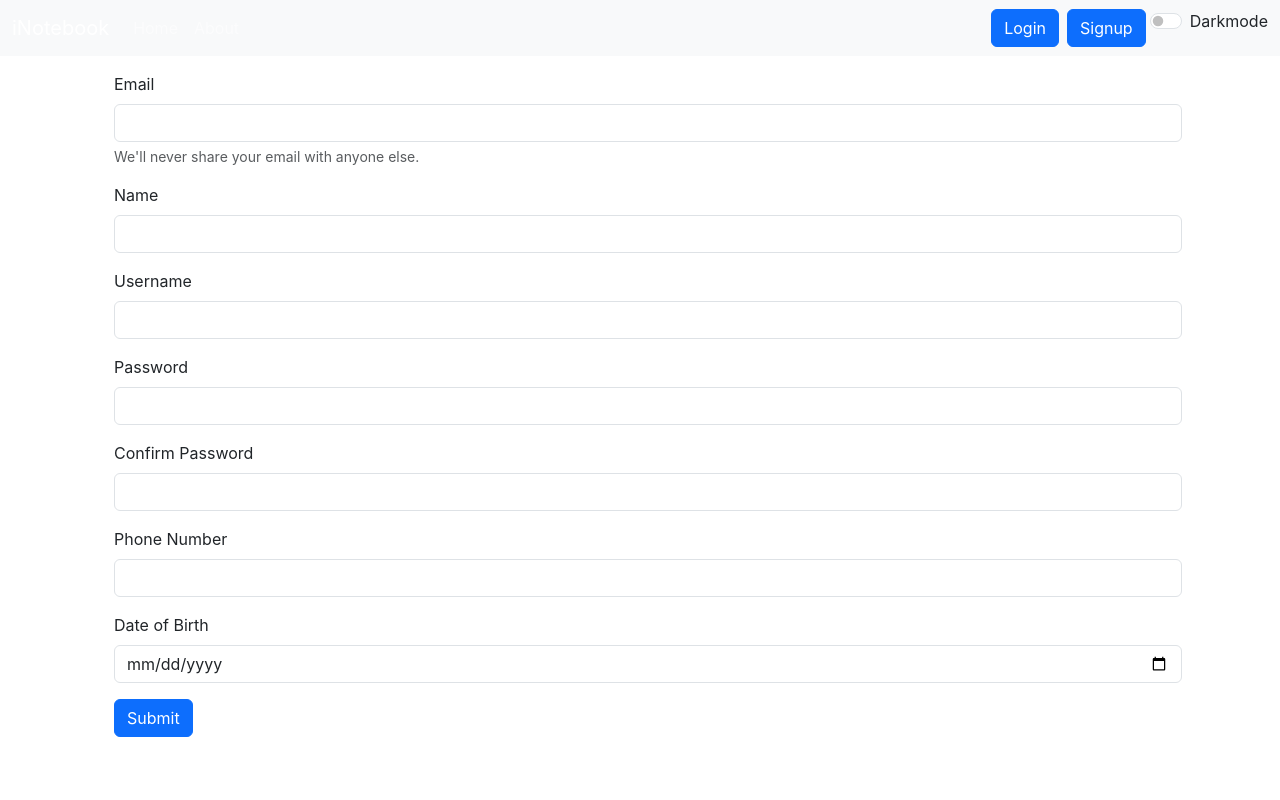
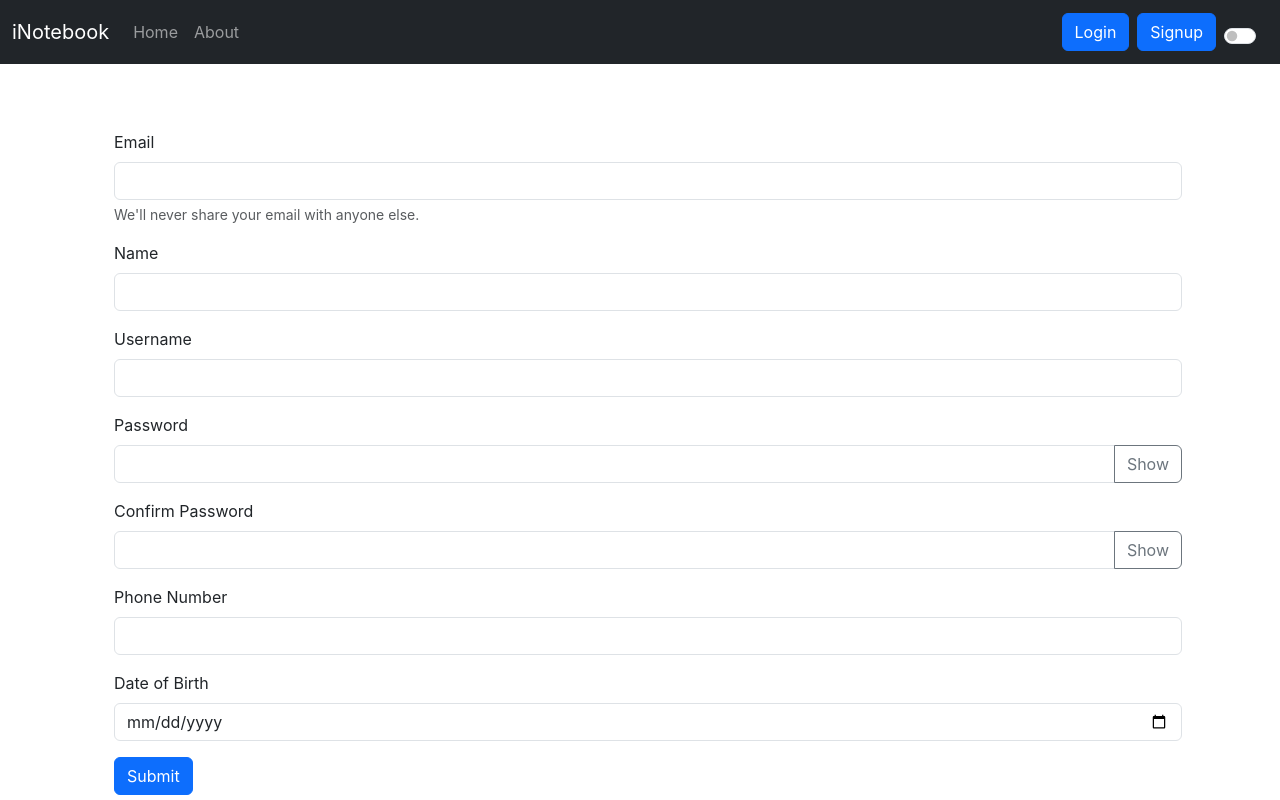
Before and after one commit to INVINCIBLE06/inotebook, a React (Create React App) app in the folder frontend/: page /signup in a window 1280 px wide. Built offline with nearby package versions, Linux system fonts and the light colour scheme.

Commit message:
Alert is working Now

```diff
--- a/frontend/package.json
+++ b/frontend/package.json
@@ -7,6 +7,7 @@
     "@testing-library/react": "^13.4.0",
     "@testing-library/user-event": "^13.5.0",
     "concurrently": "^8.2.1",
+    "fortawesome": "^0.0.1-security",
     "react": "^18.2.0",
     "react-dom": "^18.2.0",
     "react-router-dom": "^6.16.0",
--- a/frontend/src/App.js
+++ b/frontend/src/App.js
@@ -6,22 +6,38 @@ import { About } from "./components/About";
 import { Home } from "./components/Home";
 import Login from "./components/Login";
 import Signup from "./components/Signup";
-
-// import Alert from "./components/Alert";
+import { useState } from "react";
+import Alert from "./components/Alert";
 
 function App() {
+
+  const[alert, setAlert] = useState(null);
+
+  const showAlert = (message, type) =>
+  {
+    setAlert
+    ({
+      msg : message,
+      type : type
+    });
+    setTimeout(() =>
+    {
+      setAlert(null);
+    }, 1500);
+  }
+
   return (
     <>
       <NoteState>
         <Router>
           <Navbar />
-          {/* <Alert message="This is a amazing react course"/> */}
+          <Alert alert={alert}/>
           <div className="container">
             <Routes>
-              <Route path="/" element={<Home />} />
+              <Route path="/" element={<Home showAlert={showAlert} />} />
               <Route path="/about" element={<About />} />
-              <Route path="/login" element={<Login />} />
-              <Route path="/signup" element={<Signup />} />
+              <Route path="/login" element={<Login showAlert={showAlert} />} />
+              <Route path="/signup" element={<Signup showAlert={showAlert} />} />
             </Routes>
           </div>
         </Router>
--- a/frontend/src/components/AddNote.js
+++ b/frontend/src/components/AddNote.js
@@ -1,7 +1,7 @@
 import React, { useContext, useState } from "react";
 import noteContext from "../context/notes/noteContext";
 
-const AddNote = () => {
+const AddNote = (props) => {
   const context =  useContext(noteContext);
   const { addNote } = context;
   const [note, setNote] = useState({title: "", description: "", tag: ""})
@@ -11,6 +11,7 @@ const AddNote = () => {
     e.preventDefault();
     addNote(note.title, note.description, note.tag);
     setNote({title: "", description: "", tag: ""});
+    props.showAlert('Added Successfully', 'success');
 
   }
 
--- a/frontend/src/components/Alert.js
+++ b/frontend/src/components/Alert.js
@@ -1,13 +1,18 @@
-import React from "react";
+import React from 'react'
 
-const Alert = (props) => {
+function Alert(props) {
+    const capitalize = (word) =>
+    {
+        const lower = word.toLowerCase();
+        return lower.charAt(0).toUpperCase() + lower.slice(1);
+    }
   return (
-    <div>
-      <div className="alert alert-primary" role="alert">
-        {props.message}
-      </div>
+    <div style={{height: '50px'}}>
+    {props.alert && <div className = {`alert alert-${props.alert.type} alert-dismissible fade show`} role="alert">
+        <strong>{capitalize(props.alert.type)}</strong>: {props.alert.msg}
+    </div>}
     </div>
-  );
-};
+  )
+}
 
-export default Alert;
+export default Alert
--- a/frontend/src/components/Home.js
+++ b/frontend/src/components/Home.js
@@ -1,9 +1,10 @@
 import Notes from "../components/Notes";
 
-export const Home = () => {
+export const Home = (props) => {
+  const {showAlert} = props;
   return (
     <div>
-      <Notes />
+      <Notes showAlert = {showAlert}/>
     </div>
   );
 };
--- a/frontend/src/components/Login.js
+++ b/frontend/src/components/Login.js
@@ -3,10 +3,15 @@ import * as url  from "../context/notes/urlhelper";
 import { useNavigate } from 'react-router-dom';
 
 
-const Login = () =>
+const Login = (props) =>
 {
     const [credentials, setCredentials] = useState({email : "", password : ""});
+    const [showPassword, setShowPassword] = useState(false);
     let navigate = useNavigate();
+
+    const togglePasswordVisibility = () => {
+        setShowPassword(!showPassword);
+    };
 
     const handleSubmit = async(e) =>
     {
@@ -26,10 +31,14 @@ const Login = () =>
         {
             localStorage.setItem('token', json.authtoken);
             navigate("/");
+            props.showAlert(json.message, 'success')
+
         }
         else
         {
             alert(`Invalid Credentials`);
+            props.showAlert(json.message, 'danger')
+
         }
     }
 
@@ -44,13 +53,18 @@ const Login = () =>
             <form onSubmit={handleSubmit}>
             <div className="container mx-2">
                 <div className="mb-3 mt-3">
-                    <label htmlFor="email" className="form-label">Email address</label>
+                    <label htmlFor="email" className="form-label">Email Address</label>
                     <input type="email" className="form-control" id="email" name="email" value={credentials.email} onChange ={onChange} aria-describedby="emailHelp" />
                         <div id="emailHelp" className="form-text">We'll never share your email with anyone else.</div>
                 </div>
                 <div className="mb-3">
                     <label htmlFor="password" className="form-label">Password</label>
-                    <input type="password" className="form-control" id="password" name="password" value={credentials.password} onChange ={onChange} />
+                    <div className="input-group">
+                        <input type={showPassword ? 'text' : 'password'} className="form-control" id="password" name="password" value={credentials.password} onChange={onChange}/>
+                        <button type="button" className="btn btn-outline-secondary" onClick={togglePasswordVisibility} >
+                            {showPassword ? 'Hide' : 'Show'}
+                        </button>
+                    </div>
                 </div>
                 <button type="submit" className="btn btn-primary" >Submit</button>
             </div>
@@ -59,4 +73,4 @@ const Login = () =>
     )
 }
 
-export default Login
+export default Login;
--- a/frontend/src/components/Navbar.js
+++ b/frontend/src/components/Navbar.js
@@ -3,10 +3,8 @@ import { Link, useLocation } from "react-router-dom";
 
 const Navbar = () => {
     let location = useLocation();
-
-
     return (
-        <nav className="navbar navbar-expand-lg navbar-dark bg-light">
+        <nav className="navbar navbar-expand-lg navbar-dark bg-dark">
             <div className="container-fluid">
                 <Link className="navbar-brand" to="/">iNotebook</Link>
                 <button className="navbar-toggler" type="button" data-bs-toggle="collapse" data-bs-target="#navbarSupportedContent" aria-controls="navbarSupportedContent" aria-expanded="false" aria-label="Toggle navigation">
@@ -24,15 +22,14 @@ const Navbar = () => {
                     <form className="d-flex" role="search">
                         <Link className='btn btn-primary mx-1' to='/login' role='button'>Login</Link>
                         <Link className='btn btn-primary mx-1' to='/signup' role='button'>Signup</Link>
-                        <div className="form-check form-switch">
-                            <input className="form-check-input mb-2" type="checkbox" role="switch" id="flexSwitchCheckChecked" />
-                            <label className="form-check-label me-auto mb-2 mb-lg-2" htmlFor="flexSwitchCheckChecked">Darkmode</label>
-                        </div>
                     </form>
+                    <div className="form-check form-switch mb-2 mt-3 mx-1">
+                        <input className="form-check-input" type="checkbox" id="flexSwitchCheckChecked" role="switch" />
+                    </div>
                 </div>
             </div>
         </nav>
     )
 }
 
-export default Navbar
+export default Navbar;
--- a/frontend/src/components/Noteitem.js
+++ b/frontend/src/components/Noteitem.js
@@ -11,8 +11,8 @@ const Noteitem = (props) => {
         <div className="card-body">
           <h5 className="card-title">{note?.title}</h5>
           <p className="card-text">{note?.description}</p>
-          <i className="fa-solid fa-trash mx-2" onClick={() => {deleteNode(note._id)}}></i>
-          <i className="fa-solid fa-pen-to-square mx-2" onClick={() => updateNote(note)}></i>
+          <i className="fa-solid fa-trash mx-2" onClick={() => {deleteNode(note._id); props.showAlert('Deleted Successfully', 'success');}}></i>
+          <i className="fa-solid fa-pen-to-square mx-2" onClick={() => {updateNote(note);}}></i>
         </div>
       </div>
     </div>
--- a/frontend/src/components/Signup.js
+++ b/frontend/src/components/Signup.js
@@ -2,79 +2,97 @@ import React, { useState } from 'react'
 import * as url from "../context/notes/urlhelper";
 import { useNavigate } from 'react-router-dom';
 
-const Signup = () => {
+const Signup = (props) => {
 
     const [credentials, setCredentials] = useState({name: "", email: "", password: "", cpassword: "", username: "", phone_no: "", date_of_birth: "" });
+    const [showPassword, setShowPassword] = useState(false);
+
+    const togglePasswordVisibility = () => {
+        setShowPassword(!showPassword);
+    };
+
     let navigate = useNavigate();
 
     const handleSubmit = async(e) =>
     {
         e.preventDefault();
-        const response = await fetch(url.POST_SIGNUP_USER,
+        const {name, email, username, password, phone_no, date_of_birth, cpassword} = credentials;
+        const response = await fetch(url.POST_SIGNUP_USER,{
+            method: `POST`,
+            headers: { "Content-Type": "application/json", },
+            body: JSON.stringify({name, email, username, phone_no, date_of_birth, password})
+        });
+        if(password !== cpassword)
         {
-            method: `POST`,
-            headers:
-            {
-                "Content-Type": "application/json",
-            },
-            body: JSON.stringify({name : credentials.name, email: credentials.email, password : credentials.password, cpassword : credentials.cpassword, username: credentials.username, phone_no : credentials.phone_no, date_of_birth : credentials.date_of_birth})
-        });
-        const json = await response.json()
-        console.log(json);
-        if(json.success)
-        {
-            localStorage.setItem('token', json.authtoken);
-            navigate("/");
+            alert(`Please check Password and confirm password both are not same.`);
         }
         else
         {
-            alert(`Invalid Credentials`);
+            const json = await response.json();
+            if(json.code === 200)
+            {
+                localStorage.setItem(`token`, json.authtoken);
+                navigate("/");
+                props.showAlert(json.message, 'success')
+            }
+            else
+            {
+                props.showAlert(json.message, 'danger')
+            }
         }
     }
-
-    const onChange = (e) => {
-        setCredentials({ ...credentials, [e.target.name]: e.target.value })
-    }
-
+        const onChange = (e) => {
+            setCredentials({ ...credentials, [e.target.name]: e.target.value })
+        }
 
     return (
         <div className="container">
-            <form>
+            <form onSubmit={handleSubmit}>
                 <div className="container mx-2">
                     <div className="mb-3 mt-3">
                         <label htmlFor="email" className="form-label font-weight-bold">Email</label>
-                        <input type="email" className="form-control" id="email" name="email" onChange={onChange} value={credentials.email}  />
+                        <input type="email" className="form-control" id="email" name="email" onChange={onChange} value={credentials.email} required />
                         <div id="emailHelp" className="form-text">We'll never share your email with anyone else.</div>
                     </div>
                     <div className="mb-3">
                         <label htmlFor="name" className="form-label">Name</label>
-                        <input type="name" className="form-control" id="name" name="name" onChange={onChange} value={credentials.name}  />
+                        <input type="name" className="form-control" id="name" name="name" onChange={onChange} value={credentials.name} required />
                     </div>
                     <div className="mb-3">
                         <label htmlFor="username" className="form-label">Username</label>
-                        <input type="username" className="form-control" id="username" name="username" onChange={onChange} value={credentials.username}  />
+                        <input type="username" className="form-control" id="username" name="username" onChange={onChange} value={credentials.username} required />
                     </div>
                     <div className="mb-3">
                         <label htmlFor="password" className="form-label">Password</label>
-                        <input type="password" className="form-control" id="password" name="password" onChange={onChange} value={credentials.password}  />
+                        <div className="input-group">
+                            <input type={showPassword ? 'text' : 'password'} className="form-control" id="password" name="password" value={credentials.password} onChange={onChange} required />
+                            <button type="button" className="btn btn-outline-secondary" onClick={togglePasswordVisibility} >
+                                {showPassword ? 'Hide' : 'Show'}
+                            </button>
+                        </div>
                     </div>
                     <div className="mb-3">
                         <label htmlFor="cpassword" className="form-label">Confirm Password</label>
-                        <input type="cpassword" className="form-control" id="cpassword" name="cpassword" onChange={onChange} value={credentials.cpassword}  />
+                        <div className="input-group">
+                            <input type={showPassword  ? 'text' : 'password'} className="form-control" id="cpassword" name="cpassword" value={credentials.cpassword} onChange={onChange} required />
+                            <button type="button" className="btn btn-outline-secondary" onClick={togglePasswordVisibility} >
+                                {showPassword ? 'Hide' : 'Show'}
+                            </button>
+                        </div>
                     </div>
                     <div className="mb-3">
-                        <label htmlFor="phone" className="form-label">Phone Number</label>
-                        <input type="phone" className="form-control" id="phone" name="phone" onChange={onChange} value={credentials.phone_no}  />
+                        <label htmlFor="phone_no" className="form-label">Phone Number</label>
+                        <input type="tel" className="form-control" id="phone_no" name="phone_no" onChange={onChange} value={credentials.phone_no} required />
                     </div>
                     <div className="mb-3">
-                        <label htmlFor="dob" className="form-label">Date of Birth</label>
-                        <input type="date" className="form-control" id="dob" name="dob" onChange={onChange} value={credentials.date_of_birth}  />
+                        <label htmlFor="date_of_birth" className="form-label">Date of Birth</label>
+                        <input type="date" className="form-control" id="date_of_birth" name="date_of_birth" onChange={onChange} value={credentials.date_of_birth}  required />
                     </div>
-                    <button type="submit" className="btn btn-primary" >Submit</button>
+                    <button type="submit" className="btn btn-primary">Submit</button>
                 </div>
             </form>
         </div>
     )
 }
 
-export default Signup
+export default Signup;
```
Also changed, not shown: frontend/src/components/Notes.js (+8 -5 lines), frontend/src/context/notes/NoteState.js (+4 -5 lines), 2 other files (tests, documents, lock files or other folders).
